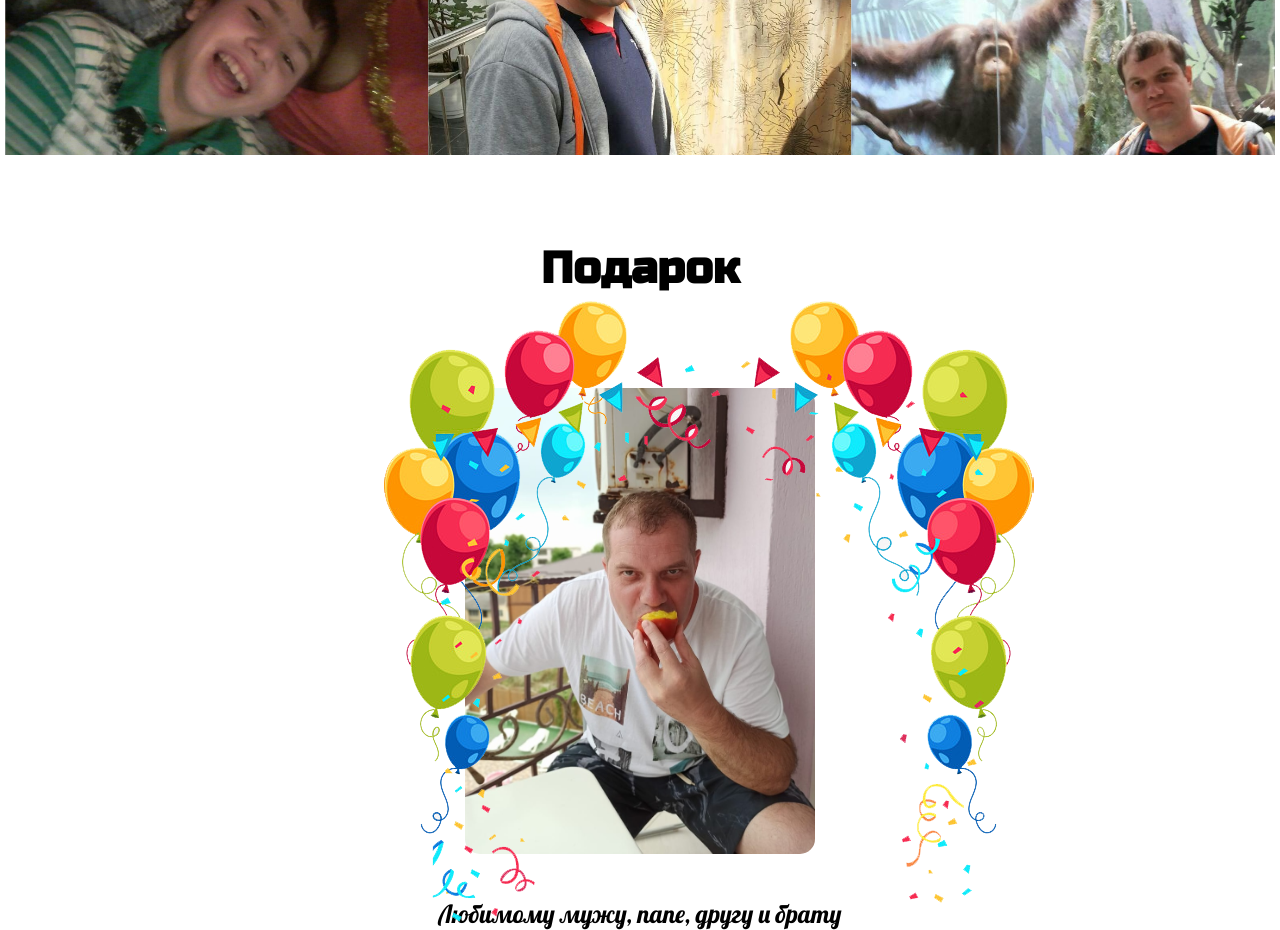
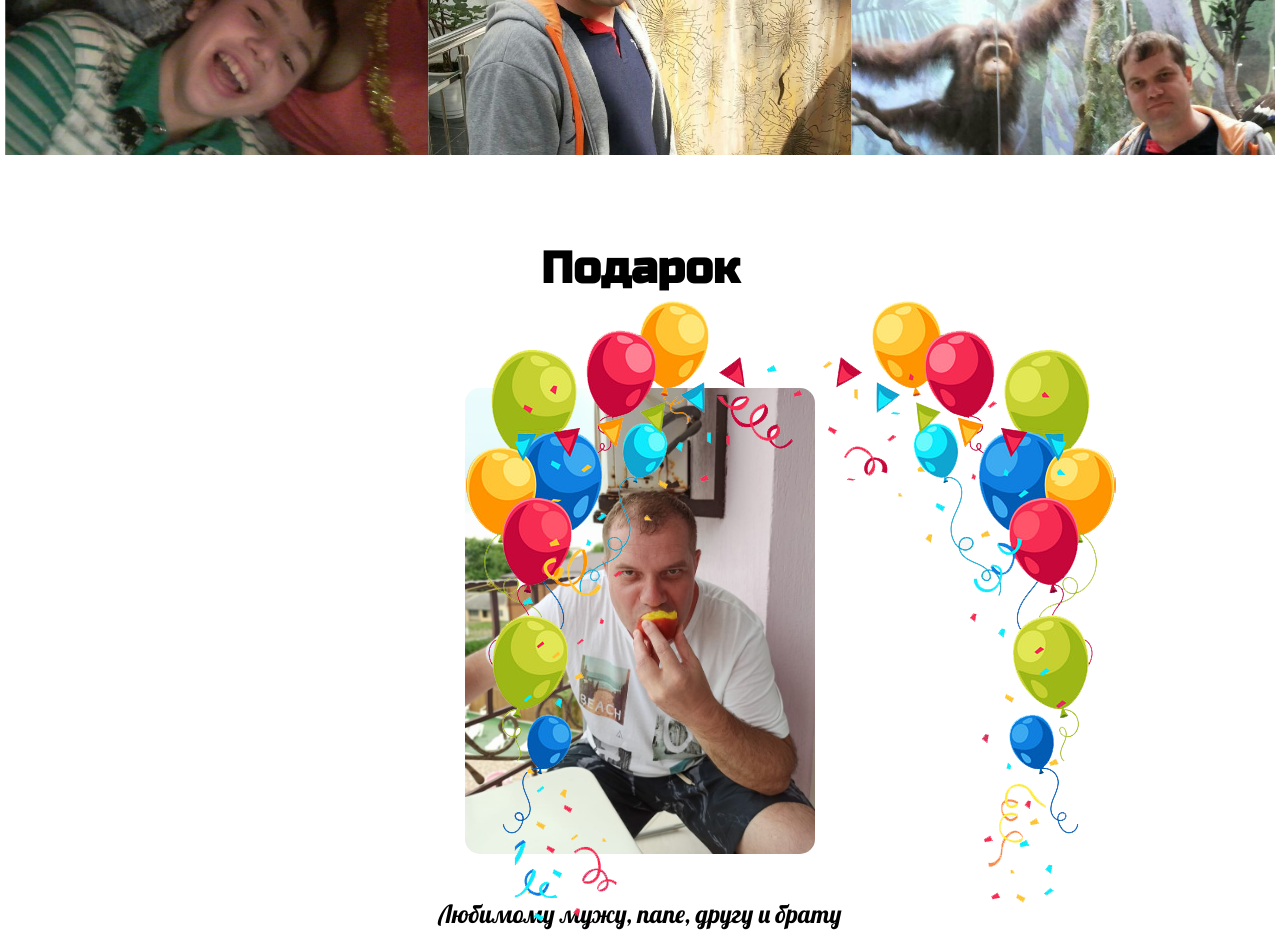
Before and after one commit to DenisAmell/fatherdr, a plain HTML site: page index.html in a window 1280 px wide. Shown: the part 4099-5029 px from the top of the page. Drawn offline with Linux system fonts and the light colour scheme.

Commit message:
Update style.css

```diff
--- a/css/style.css
+++ b/css/style.css
@@ -150,7 +150,7 @@ body{
 .fon{
     position: absolute;
     top: 45px;
-    left: 384px;
+    left: 466px;
 }
 .photo-dad{
     text-align: center;
```
